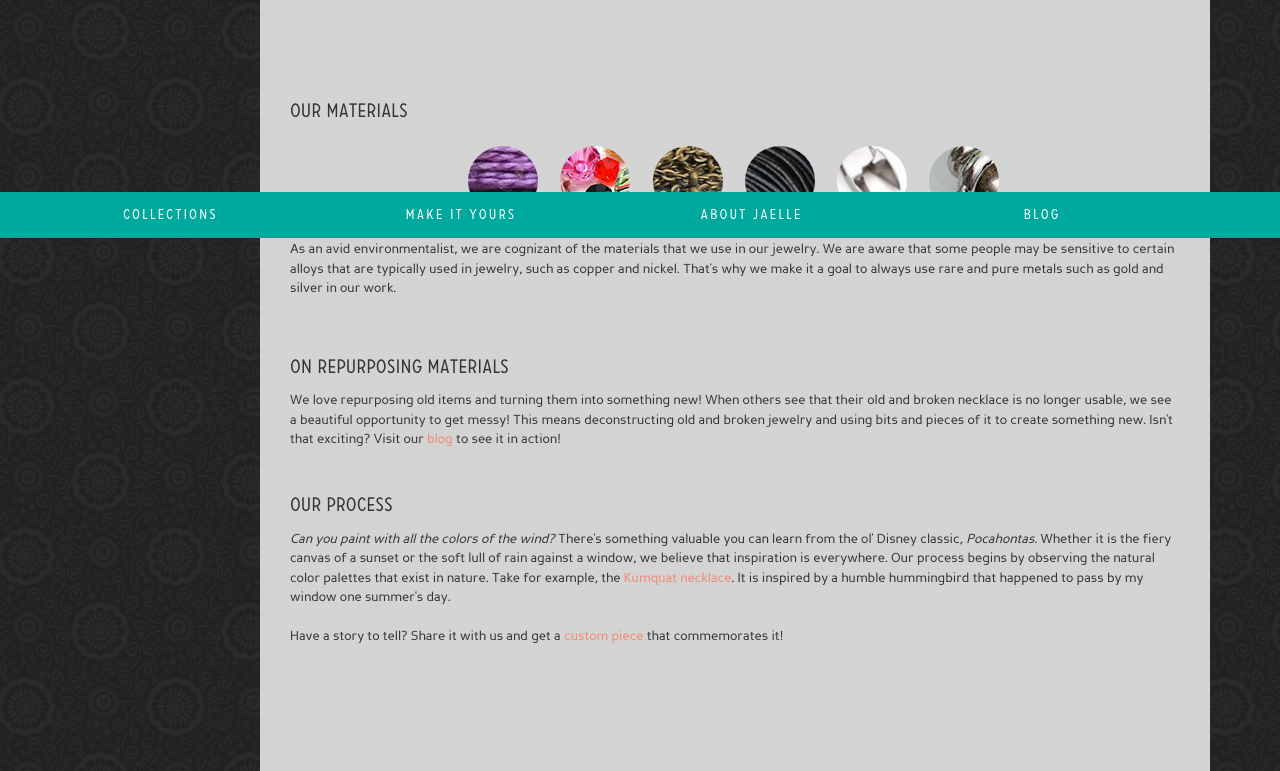
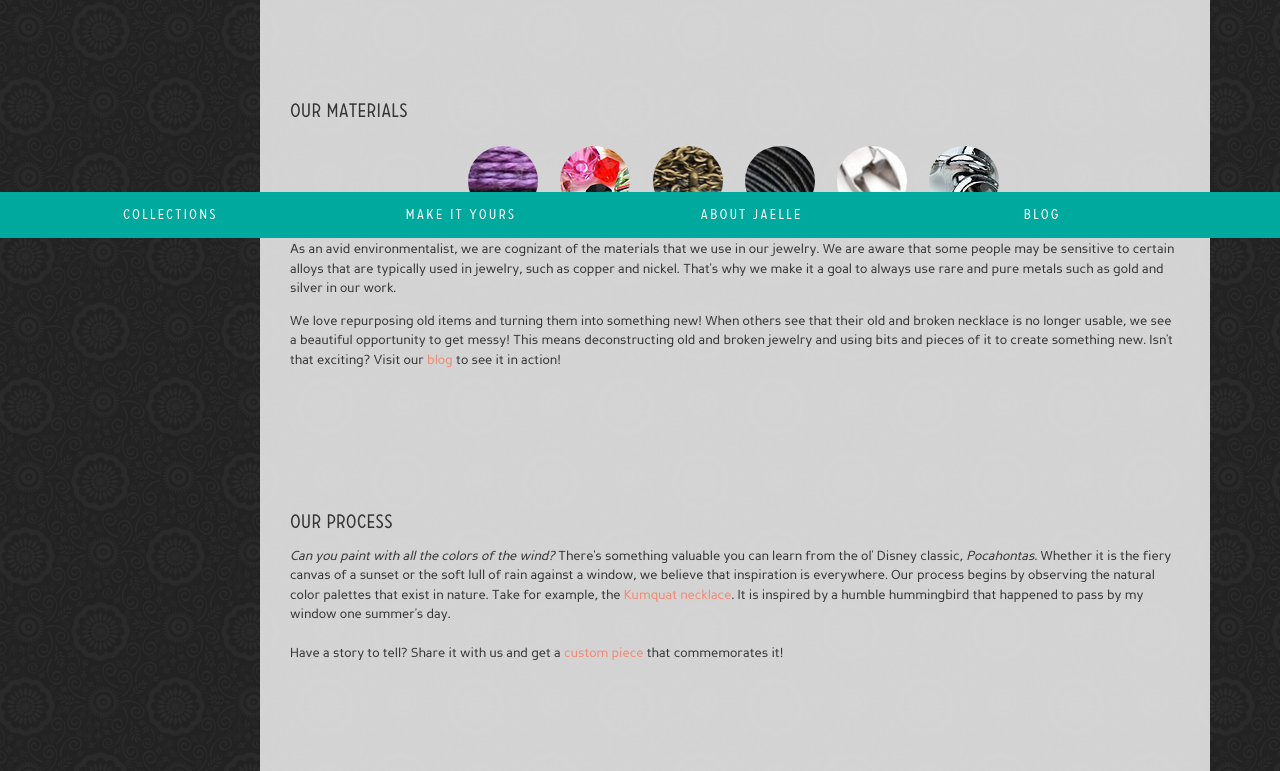
Before and after one commit to maryngo/Jaelle, a PHP site: page /about.html in a window 1280 px wide. Shown: the part 562-1333 px from the top of the page. Run offline with PHP 8.4, Linux system fonts and the light colour scheme; some libraries are stand-ins or nearby versions.

Commit message:
Changed last circle img; Fixed circular6 bg-img position. Combined "On Repurposing Materials" with "Our Materials"

```diff
--- a/Week 7/site/about.html
+++ b/Week 7/site/about.html
@@ -152,8 +152,8 @@
 				</div>
 
 			<div class = "row">
-				<!-- <div class= "nine columns"> -->
-					<p class = "about-content">
+				<div class= "twelve columns">
+					<p class = "mat-content">
 					As an avid environmentalist, we are cognizant of the materials
 					that we use in our jewelry. We are aware that some people may
 					be sensitive to certain alloys that are typically used in
@@ -161,11 +161,7 @@
 					goal to always use rare and pure metals such as gold and silver
 					in our work.
 					</p>
-				<!-- </div> -->
-			</div>
 
-
-			<h2 class = "sub-header">On Repurposing Materials</h2>
 					<p class = "about-content">
 						We love repurposing old items and turning them into something
 						new! When others see that their old and broken necklace is no
@@ -176,8 +172,12 @@
 						<a href="http://www.jaelledesigns.tumblr.com">blog </a> to see
 						it in action!
 					</p>
+				</div>
+			</div>
 
-			<h2 class = "sub-header">Our Process</h2>
+
+
+			<h2 class = "process-header">Our Process</h2>
 			<p class = "about-content">
 				<i>Can you paint with all the colors of the wind?</i> There's
 				something valuable you can learn from the ol' Disney classic,
--- a/Week 7/site/css/stylesheet_about.css
+++ b/Week 7/site/css/stylesheet_about.css
@@ -36,9 +36,6 @@ html, body {
 	font-weight: bold;
 }
 
-.mat-header{
-	margin-top: 100px;
-}
 
 .who-img{
 	width: 100%;
@@ -47,6 +44,10 @@ html, body {
 
 .who-content{
 	padding-left: 5%
+}
+
+.mat-header, .process-header{
+	margin-top: 100px;
 }
 
 .circular-container{
@@ -118,7 +119,7 @@ html, body {
 	margin: 2%;
 	background-image: url("../img/about/clasps.jpg");
 	float: left;
-	background-position: 10% 60%;
+	background-position: 5% 45%;
 	width: 70px;
 	height: 70px;
 	border-radius: 50%;
```
Also changed, not shown: Week 7/site/img/about/clasps.jpg. Lines whose indentation alone changed are shown as unchanged.
